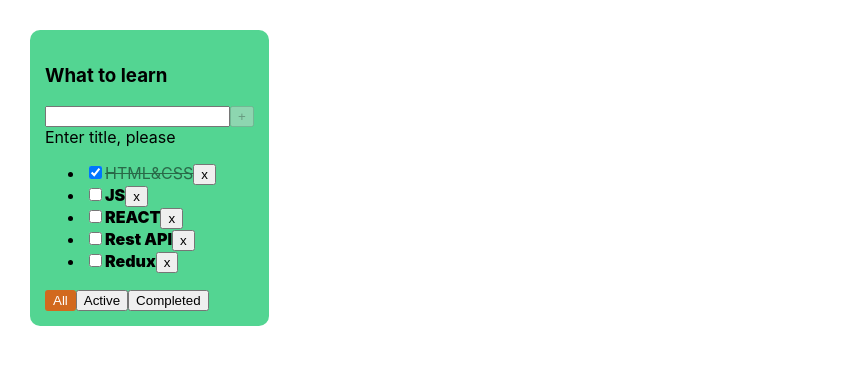
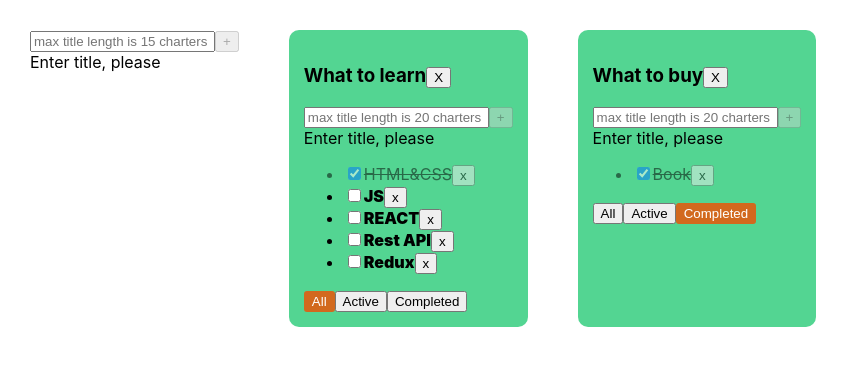
Before and after one commit to Allegro2000git/todolist, a React (Vite) app: page / in a window 1280 px wide. Shown: the top 366 px of the page, without its empty margins (0-849 px from the left). Built offline with nearby package versions, Linux system fonts and the light colour scheme.

Commit message:
todolist 02 - 2

```diff
--- /dev/null
+++ b/src/AddItemForm.tsx
@@ -0,0 +1,54 @@
+import {ChangeEvent, useState, type KeyboardEvent} from "react";
+import {Button} from "./Button.tsx";
+
+type AddItemFormPropsType = {
+    createItem: (newTitle: string) => void
+    maxTitleLength: number
+}
+
+export const AddItemForm = ({createItem, maxTitleLength}: AddItemFormPropsType) => {
+    const [taskTitle, setTaskTitle] = useState<string>("");
+    const [error, setError] = useState<boolean>(false);
+
+    const maxTitleLengthError = taskTitle.length > 15
+
+    const createTaskOnClickHandler = () => {
+        const trimmedTitle = taskTitle.trim()
+        if (trimmedTitle) {
+            createItem(trimmedTitle)
+        } else {
+            setError(true)
+        }
+        setTaskTitle("")
+    }
+
+    const createTaskOnKeyDownHandler = (e: KeyboardEvent<HTMLInputElement>) => {
+        if (e.key === "Enter" && taskTitle && taskTitle.length <= 15) {
+            createTaskOnClickHandler()
+        }
+    }
+
+    return (
+        <div>
+            <input
+                   value={taskTitle}
+                   placeholder={`max title length is ${maxTitleLength} charters`}
+                   className={error ? "taskInputError" : ""}
+                   onChange={(e: ChangeEvent<HTMLInputElement>) => {
+                       error && setError(false)
+                       setTaskTitle(e.currentTarget.value)
+                   }}
+                   onKeyDown={createTaskOnKeyDownHandler}
+            />
+            <Button
+                    title={"+"}
+                    onClickHandler={createTaskOnClickHandler}
+                    disabled={!taskTitle.length || maxTitleLengthError}
+            />
+            {error && <div style={{ color: "red" }}>enter valid title</div>}
+            {!taskTitle && <div>Enter title, please</div>}
+            {taskTitle && taskTitle.length <= maxTitleLength && <div>{`Max title length is ${maxTitleLength} charters`}</div>}
+            {taskTitle.length > maxTitleLength && <div style={{color:"red"}}>Your task is too long</div>}
+        </div>
+    );
+};
--- a/src/App.tsx
+++ b/src/App.tsx
@@ -2,8 +2,7 @@
 import { Todolist } from './Todolist'
 import {useState} from "react";
 import {v1} from "uuid";
-
-
+import {AddItemForm} from "./AddItemForm.tsx";
 
 export type TaskType = {
   id: string;
@@ -11,60 +10,111 @@
   isDone: boolean;
 }
 
+type TaskStateType = {
+    [todoListID: string]: TaskType[]
+}
+
 export type filterValuesType = "all" | "active" | "completed";
+
+type ToDoListType = {
+    id: string;
+    title: string;
+    filter: filterValuesType
+}
 
 export const App = () => {
 
-  const ToDoListTitle_1  = "What to learn";
+    let todoListId1 = v1();
+    let todoListId2 = v1();
 
-  const [tasks,setTasks ] = useState<Array<TaskType>>([
+    let [todoLists, setTodoLists] = useState<Array<ToDoListType>>([
+        {id: todoListId1, title: "What to learn", filter: "all"},
+        {id: todoListId2, title: "What to buy", filter: "completed"},
+    ])
+
+    const [tasks, setTasks] = useState<TaskStateType>({
+        [todoListId1]: [
             {id: v1(), title: "HTML&CSS", isDone: true},
             {id: v1(), title: "JS", isDone: false},
             {id: v1(), title: "REACT", isDone: false},
             {id: v1(), title: "Rest API", isDone: false},
             {id: v1(), title: "Redux", isDone: false},
-])
+        ],
+        [todoListId2]: [
+            {id: v1(), title: "Book", isDone: true},
+            {id: v1(), title: "Milk", isDone: false},
+        ]
+    })
 
-    const createTask = (title: string) => {
 
-      const newTask: TaskType = {
-          id: v1(),
-          title: title,
-          isDone: false
+    const createTask = (todoListID: string, title: string) => {
+      const newTask: TaskType = {id: v1(), title, isDone: false}
+        setTasks({...tasks, [todoListID]: [newTask, ...tasks[todoListID]]});
     }
-      setTasks([newTask, ...tasks]);
+    const changeTaskStatus = (todoListID: string, taskId: string, newStatus: boolean) => {
+          setTasks({...tasks, [todoListID]: tasks[todoListID].map(task=> task.id === taskId ? {...task, isDone: newStatus} : task)})
+    }
+    const deleteTask = (todoListID: string, taskId: string) => {
+        setTasks( {...tasks, [todoListID]: tasks[todoListID].filter(task => task.id !== taskId)} )
+    }
+    const changeTaskTitle = (todoListID: string, taskId: string, newTitle: string) => {
+        setTasks({...tasks, [todoListID]: tasks[todoListID].map(task=> task.id === taskId ? {...task, title: newTitle} : task)})
     }
 
-    const changeTaskStatus = (taskId: string, newStatus: boolean) => {
-      const nextChangeState: Array<TaskType> = tasks.map(task=> task.id === taskId ? {...task, isDone: newStatus} : task)
-          setTasks(nextChangeState)
+    /*-----------------------*/
+
+    const changeTodolistFilter = (todoListID: string, value: filterValuesType) => {
+        setTodoLists(todoLists.map(filtered=> filtered.id === todoListID ? {...filtered, filter: value} : filtered))
+    }
+    const deleteToDoList = (todoListID: string) => {
+        let filteredToDoList = todoLists.filter(el => el.id !== todoListID);
+        setTodoLists(filteredToDoList)
+        delete  tasks[todoListID]
+        setTasks({...tasks})
+    }
+    const createTodoList = (newToDoListTitle: string) => {
+        const newToDoListId = v1()
+        setTodoLists([{id: newToDoListId, title: newToDoListTitle, filter: "all"}, ...todoLists])
+
+        setTasks({...tasks, [newToDoListId]: []})
+    }
+
+    const changeTodoListTitle = (todoListID: string, newListTitle: string) => {
+        setTodoLists(todoLists.map(list => list.id === todoListID ? {...list, title: newListTitle} : list))
     }
 
 
-    const deleteTask = (taskId: string,) => {
-        const nextState: Array<TaskType> = tasks.filter(t=>t.id !== taskId)
-        setTasks(nextState);
-}
+    const toDoListComponent = todoLists.map((todoListElement)=> {
 
-    const [filter, setFilter] = useState<filterValuesType>("all")
-    const changeTodolistFilter = (filter: filterValuesType) => {
-      setFilter(filter);
-    }
+        let tasksForTodoList = tasks[todoListElement.id];
 
-    const getFilteredTasks = (tasks: TaskType[], filterValue: filterValuesType) : Array<TaskType>=> {
-        switch (filterValue) {
-            case "active" :
-                return tasks.filter(t=> !t.isDone);
-            case "completed" :
-                return tasks.filter(t=> t.isDone);
-            default:
-                return tasks;
-        }
+        if (todoListElement.filter === "active") {
+            tasksForTodoList = tasks[todoListElement.id].filter(t => !t.isDone)
+        } else if (todoListElement.filter === "completed") {
+            tasksForTodoList = tasks[todoListElement.id].filter(t => t.isDone)
         }
 
         return (
+            <Todolist
+                key={todoListElement.id}
+                todoListID={todoListElement.id}
+                title={todoListElement.title}
+                tasks={tasksForTodoList}
+                deleteTask={deleteTask}
+                changeTodolistFilter={changeTodolistFilter}
+                createTask={createTask}
+                changeTaskStatus={changeTaskStatus}
+                filter={todoListElement.filter}
+                changeTaskTitle={changeTaskTitle}
+                deleteToDoList={deleteToDoList}
+                changeTodoListTitle={changeTodoListTitle}
+            />
+        )
+    })
+
+    return (
         <div className="app">
-        <Todolist title={ToDoListTitle_1} tasks = {getFilteredTasks(tasks,filter)} deleteTask={deleteTask} changeTodolistFilter={changeTodolistFilter} createTask={createTask} changeTaskStatus={changeTaskStatus} filter={filter}/>
-      </div>
-  )
+            <AddItemForm createItem={createTodoList} maxTitleLength={15}/>
+            {toDoListComponent}
+            </div>)
 }
--- /dev/null
+++ b/src/EditableSpan.tsx
@@ -0,0 +1,28 @@
+import {ChangeEvent, useState} from "react";
+
+type EditableSpanType = {
+    title: string
+    changeTitle: (newTitle: string) => void
+}
+
+export const EditableSpan = ({title, changeTitle}:EditableSpanType) => {
+
+    const [isEditMode, setIsEditMode] = useState<boolean>(false)
+    const [titleValue, setTitleValue] = useState<string>(title)
+    const onEditMode = () => setIsEditMode(true)
+    const offEditMode = () => {
+        setIsEditMode(false)
+        changeTitle(titleValue)}
+
+    return (
+        isEditMode
+        ? <input
+            autoFocus
+            value={titleValue}
+            onChange={(e: ChangeEvent<HTMLInputElement>) => {
+                setTitleValue(e.currentTarget.value)
+            }}
+            onBlur={offEditMode}/>
+        : <span onDoubleClick={onEditMode}>{title}</span>
+    );
+};
--- a/src/FilterButtons.tsx
+++ /dev/null
@@ -1,17 +0,0 @@
-import {Button} from "./Button.tsx";
-import {filterValuesType} from "./App.tsx";
-
-type FilterButtonsPropsType = {
-    changeTodolistFilter: (filter: filterValuesType) => void;
-    filter: filterValuesType;
-}
-
-export const FilterButtons = ( {changeTodolistFilter, filter}: FilterButtonsPropsType) => {
-    return (
-        <div>
-            <Button classes={filter === "all" ? 'filterBtn-active' : ''} title={"All"} onClickHandler={()=>changeTodolistFilter("all")}/>
-            <Button classes={filter === "active" ? 'filterBtn-active' : ''} title={"Active"} onClickHandler={()=>changeTodolistFilter("active")}/>
-            <Button classes={filter === "completed" ? 'filterBtn-active' : ''} title={"Completed"} onClickHandler={()=>changeTodolistFilter("completed")}/>
-        </div>
-    );
-}
--- a/src/ToDoListHeader.tsx
+++ /dev/null
@@ -1,8 +0,0 @@
-
-type TodoListHeaderPropsType = {
-    title: string
-}
-
-export const TodoListHeader = ({title}: TodoListHeaderPropsType) => {
-    return <h3>{title}</h3>
-}
--- a/src/Todolist.tsx
+++ b/src/Todolist.tsx
@@ -1,81 +1,82 @@
 import {filterValuesType, TaskType} from "./App.tsx";
-import {TodoListHeader} from "./ToDoListHeader.tsx";
-import {FilterButtons} from "./FilterButtons.tsx";
 import {Button} from "./Button.tsx";
-import {ChangeEvent, useState} from "react";
+import {AddItemForm} from "./AddItemForm.tsx";
+import {EditableSpan} from "./EditableSpan.tsx";
 
 
 export type TodolistPropsType = {
+    todoListID: string;
     title: string;
     tasks: Array<TaskType>;
     filter: filterValuesType;
-    deleteTask: (taskId: string) => void;
-    changeTodolistFilter: (filter: filterValuesType) => void;
-    createTask: (title: string) => void;
-    changeTaskStatus: (taskId: string, newStatus: boolean) =>void;
+    deleteTask: (todoListID: string, taskId: string) => void;
+    changeTodolistFilter: (todoListID: string, filter: filterValuesType) => void;
+    createTask: (todoListID: string, title: string) => void;
+    changeTaskStatus: (todoListID: string, taskId: string, newStatus: boolean) =>void;
+    deleteToDoList: (todoListID: string) => void;
+    changeTaskTitle: (todoListID: string, taskId: string, newTitle: string) => void;
+    changeTodoListTitle: (todoListID: string, newListTitle: string) => void
 }
 
 
-export const Todolist = (
-    {   title,
+export const Todolist = ({
+        title,
         tasks,
         deleteTask,
         changeTodolistFilter,
+        changeTaskStatus,
         createTask,
-        changeTaskStatus,
+        todoListID,
+        changeTaskTitle,
+        changeTodoListTitle,
+        deleteToDoList,
         filter}: TodolistPropsType) => {
 
 
-    const [taskTitle, setTaskTitle] = useState<string>("");
-    const[error, setError] = useState<string | null>(null);
-
-
-    const createTaskHandler = () => {
-        const trimmedTitle = taskTitle.trim()
-        if (trimmedTitle !== "") {
-            createTask(taskTitle)
-        } else {
-            setError("title is required");
-        }
-        setTaskTitle('')
-    }
-
-
-
-    const maxTitleLengthError = taskTitle.length > 10
 
     const TasksList = tasks.length === 0
         ? <span>Todolist is empty</span>
         : <ul>
-            {tasks.map(t => {
+            {tasks.map((t: TaskType) => {
             return (
-                <li key={t.id}>
-                    <input type="checkbox" checked={t.isDone} onChange={(e)=> changeTaskStatus(t.id, e.currentTarget.checked)}/>
-                    <span className={t.isDone ? "task_done" : "task"}>{t.title}</span>
-                    <Button title={"x"} onClickHandler={()=>deleteTask(t.id)}/>
+                <li key={t.id} className={t.isDone ? "task_done" : "task"}>
+                    <input
+                        type={"checkbox"}
+                        checked={t.isDone}
+                        onChange={(e)=> changeTaskStatus(todoListID, t.id, e.currentTarget.checked)}
+                    />
+                    <EditableSpan title={t.title} changeTitle={(newTitle: string)=>changeTaskTitle(todoListID, t.id, newTitle)}/>
+                    <Button title={"x"} onClickHandler={()=>deleteTask(todoListID, t.id)}/>
                 </li>
                     )
                  })
             }
             </ul>
 
+    const createTaskCallback = (newTaskTitle: string) => {
+            createTask(todoListID,newTaskTitle)
+    }
+
     return (
         <div className={"todolist"}>
-            <TodoListHeader title={title}/>
-            <div>
-                <input className={error ? "taskInputError" : ""} value={taskTitle} onChange={(e: ChangeEvent<HTMLInputElement>)=> setTaskTitle(e.currentTarget.value)} onKeyDown={(e)=> {
-                    if(e.key === "Enter" && taskTitle && !maxTitleLengthError){
-                        createTaskHandler();
-                    }
-                }}/>
-                <Button title={"+"} onClickHandler={createTaskHandler} disabled={!taskTitle.length || maxTitleLengthError}/>
-                {error && <div style={{ color: "red" }}> {error}</div> }
-            </div>
-            {!taskTitle && <span>Enter title, please</span>}
-            { (taskTitle && !maxTitleLengthError && !error) && <div>Max title length is 10 charters</div>}
-            {maxTitleLengthError && <div style={{color:"red"}}>Your task is too long</div>}
+            <h3>
+                <EditableSpan title={title} changeTitle={(newTitle: string)=>changeTodoListTitle(todoListID, newTitle)}/>
+                <Button title={"X"} onClickHandler={()=>deleteToDoList(todoListID)}/>
+            </h3>
+            <AddItemForm createItem={createTaskCallback} maxTitleLength={20}/>
             {TasksList}
-           <FilterButtons changeTodolistFilter={changeTodolistFilter} filter={filter}/>
+            <Button
+                classes={filter === "all" ? 'filterBtn-active' : ''}
+                title={"All"}
+                onClickHandler={()=>changeTodolistFilter(todoListID,"all")}/>
+            <Button
+                classes={filter === "active" ? 'filterBtn-active' : ''}
+                title={"Active"}
+                onClickHandler={()=>changeTodolistFilter(todoListID,"active")}/>
+            <Button
+                classes={filter === "completed" ? 'filterBtn-active' : ''}
+                title={"Completed"}
+                onClickHandler={()=>changeTodolistFilter(todoListID,"completed")}/>
         </div>
     );
 }
```
Lines whose indentation alone changed are shown as unchanged.
